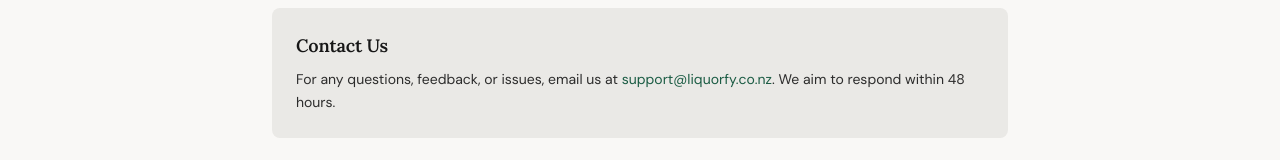
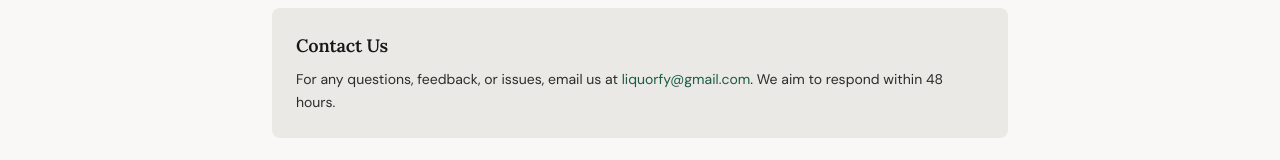
Before and after one commit to AxelMcKenna/Liquorfy, a React (Vite) app in the folder web/: page /support in a window 1280 px wide. Shown: the part 220-380 px from the top of the page. Built offline with nearby package versions, Linux system fonts and the light colour scheme.

Commit message:
chore: linking actual email

```diff
--- a/web/src/pages/Privacy.tsx
+++ b/web/src/pages/Privacy.tsx
@@ -85,6 +85,19 @@ export const Privacy = () => {
                 .
               </li>
               <li>
+                <strong>Supabase</strong> — Database hosting. Product and store data is stored on
+                Supabase infrastructure. No personal user data is stored. See{" "}
+                <a
+                  href="https://supabase.com/privacy"
+                  target="_blank"
+                  rel="noopener noreferrer"
+                  className="text-primary hover:underline"
+                >
+                  Supabase's Privacy Policy
+                </a>
+                .
+              </li>
+              <li>
                 <strong>MapLibre / Map tiles</strong> — Used to display store locations on a map.
                 Your approximate location is sent to tile servers to load map imagery.
               </li>
@@ -130,8 +143,8 @@ export const Privacy = () => {
             <h2 className="text-lg font-semibold text-foreground mb-3">Contact</h2>
             <p>
               If you have questions about this privacy policy, email us at{" "}
-              <a href="mailto:support@liquorfy.co.nz" className="text-primary hover:underline">
-                support@liquorfy.co.nz
+              <a href="mailto:liquorfy@gmail.com" className="text-primary hover:underline">
+                liquorfy@gmail.com
               </a>
               .
             </p>
--- a/web/src/pages/Support.tsx
+++ b/web/src/pages/Support.tsx
@@ -22,8 +22,8 @@ export const Support = () => {
             <h2 className="text-lg font-semibold text-foreground mb-2">Contact Us</h2>
             <p>
               For any questions, feedback, or issues, email us at{" "}
-              <a href="mailto:support@liquorfy.co.nz" className="text-primary hover:underline">
-                support@liquorfy.co.nz
+              <a href="mailto:liquorfy@gmail.com" className="text-primary hover:underline">
+                liquorfy@gmail.com
               </a>
               . We aim to respond within 48 hours.
             </p>
@@ -92,10 +92,10 @@ export const Support = () => {
                   Prices are scraped from retailer websites and may occasionally be inaccurate. If
                   you spot an error, please let us know at{" "}
                   <a
-                    href="mailto:support@liquorfy.co.nz"
+                    href="mailto:liquorfy@gmail.com"
                     className="text-primary hover:underline"
                   >
-                    support@liquorfy.co.nz
+                    liquorfy@gmail.com
                   </a>{" "}
                   and we'll investigate.
                 </p>
```
